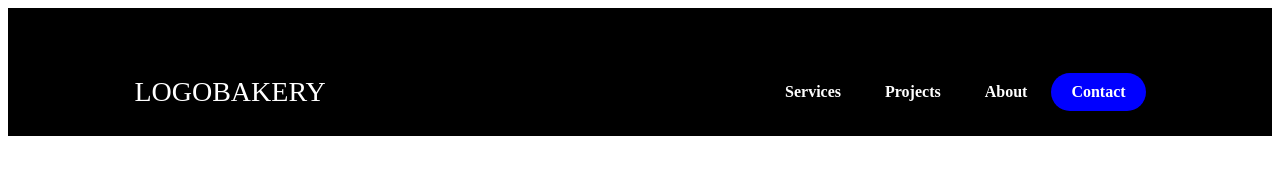
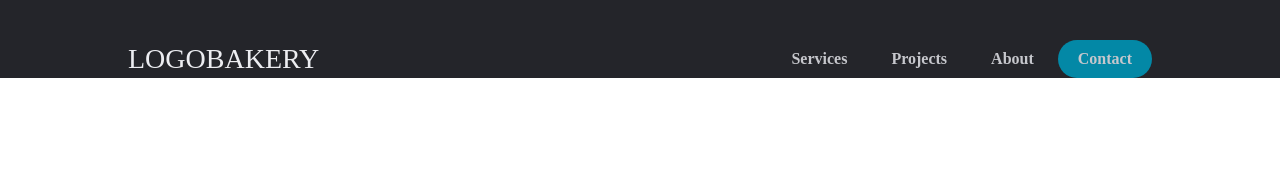
Before and after one commit to rehab120/taskedit8, a plain HTML site: page index.html in a window 1280 px wide. Drawn offline with Linux system fonts and the light colour scheme.

Commit message:
Update style.css

```diff
--- a/CSS/style.css
+++ b/CSS/style.css
@@ -1,3 +1,9 @@
+*{
+   padding: o;
+   margin:0;
+   box-sizing: border-box;
+}
+
 .primary{
     display: flex;
     align-items: center;
@@ -5,10 +11,10 @@
     padding-top: 40px;
     padding-left: 10%;
     padding-right: 10%;
-    background-color: black;
+    background-color: #24252a;
 }
  .logo{
-    color: white;
+    color: #ecedf1;
     font-size: 28px;
  }
 
@@ -20,7 +26,7 @@
  }
 
  nav ul li a{
-    color: white;
+    color: #c6c7cc;
     text-decoration: none;
     font-weight: bold;
  }
@@ -29,11 +35,11 @@
     color: crimson;
  }
  .co{
-    background-color: blue;
+    background-color: #0388a6;
     border-radius: 30px;
  }
 
  @media(min-width:576px)
  {
-      width:100%;
+      width: 100%;
  }
```
